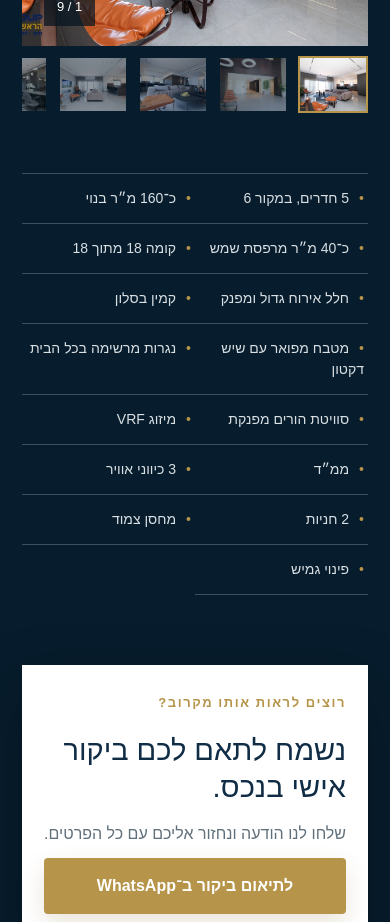
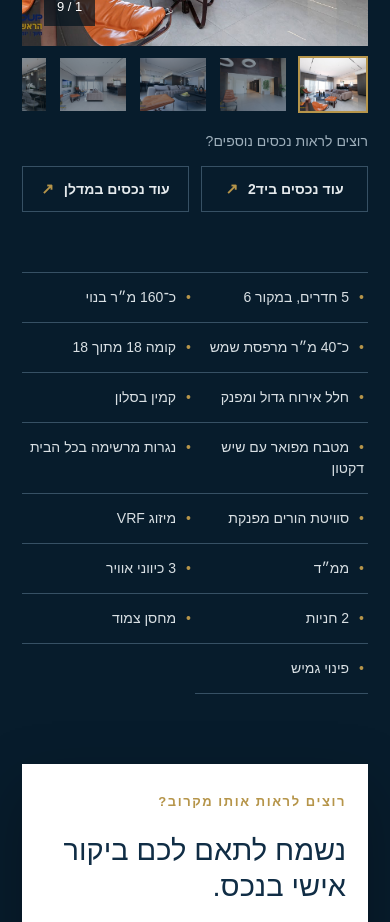
Before and after one commit to idanlevibiz-cpu/harishonim-nadlan, a Next.js app: page / in a window 390 px wide. Shown: the part 2660-3582 px from the top of the page. Built offline with nearby package versions, Linux system fonts and the light colour scheme.

Commit message:
Add property listing links

```diff
--- a/app/globals.css
+++ b/app/globals.css
@@ -72,6 +72,11 @@ h2 { font-size: clamp(36px, 4.3vw, 60px); line-height: 1.08; letter-spacing: -.0
 .thumbs button { padding: 0; border: 2px solid transparent; background: none; cursor: pointer; opacity: .55; flex: 0 0 75px; }
 .thumbs button.active { border-color: var(--gold); opacity: 1; }
 .thumbs img { width: 100%; height: 100%; object-fit: cover; }
+.more-properties { display: flex; align-items: center; gap: 12px; margin-top: 18px; }
+.more-properties > span { color: #9fb0bc; font-size: 14px; margin-left: 4px; }
+.more-properties a { display: inline-flex; align-items: center; gap: 10px; padding: 10px 15px; border: 1px solid #365064; color: #e4e9ec; font-size: 14px; font-weight: 700; transition: .2s ease; }
+.more-properties a b { color: var(--gold); font-size: 15px; }
+.more-properties a:hover { border-color: var(--gold); background: rgba(182,149,74,.1); color: #fff; }
 .property-details { display: grid; grid-template-columns: 1fr 370px; gap: 70px; margin-top: 60px; align-items: start; }
 .feature-grid { display: grid; grid-template-columns: repeat(3, 1fr); gap: 0; border-top: 1px solid #365064; }
 .feature-grid span { padding: 18px 12px 18px 26px; border-bottom: 1px solid #365064; color: #d9e0e4; position: relative; }
@@ -147,6 +152,9 @@ footer { background: var(--navy); color: #fff; padding: 48px 5vw; display: flex;
   .gallery-arrow { width: 44px; height: 44px; }
   .thumbs { flex-direction: row; margin-top: 10px; max-height: none; overflow-x: auto; }
   .thumbs button { flex-basis: 70px; height: 57px; }
+  .more-properties { align-items: stretch; flex-wrap: wrap; }
+  .more-properties > span { width: 100%; margin-bottom: 2px; }
+  .more-properties a { flex: 1; justify-content: center; text-align: center; padding: 11px 8px; }
   .feature-grid { grid-template-columns: repeat(2, 1fr); }
   .feature-grid span { padding: 14px 4px; font-size: 14px; }
   .contact-card { padding: 28px 22px; }
--- a/app/page.tsx
+++ b/app/page.tsx
@@ -148,6 +148,16 @@ export default function Home() {
           </div>
         </div>
 
+        <div className="more-properties" aria-label="קישורים לנכסים נוספים">
+          <span>רוצים לראות נכסים נוספים?</span>
+          <a href="https://did.li/3sJgT" target="_blank" rel="noreferrer">
+            עוד נכסים ביד2 <b>↗</b>
+          </a>
+          <a href="https://did.li/iEbUY" target="_blank" rel="noreferrer">
+            עוד נכסים במדלן <b>↗</b>
+          </a>
+        </div>
+
         <div className="property-details">
           <div className="feature-grid">
             {features.map((feature) => <span key={feature}>{feature}</span>)}
```
